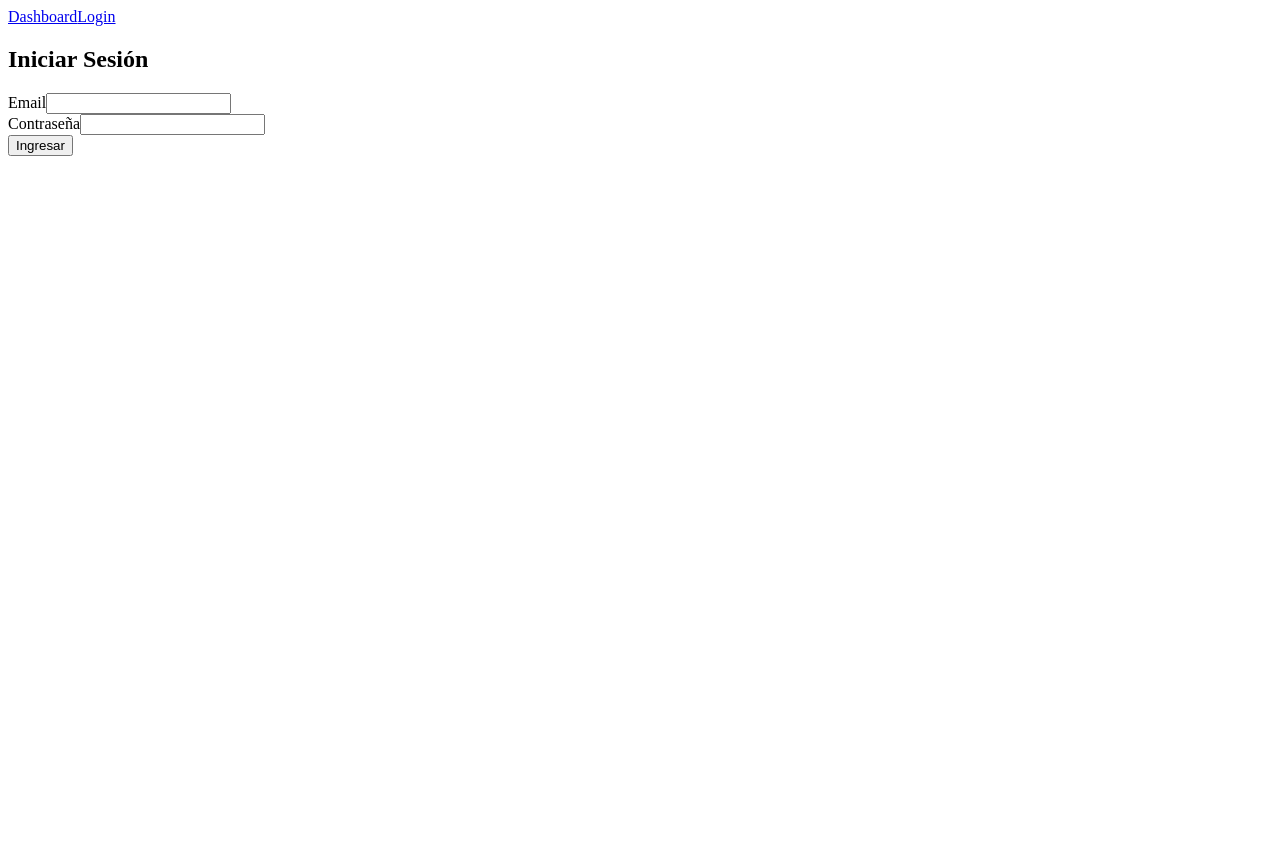
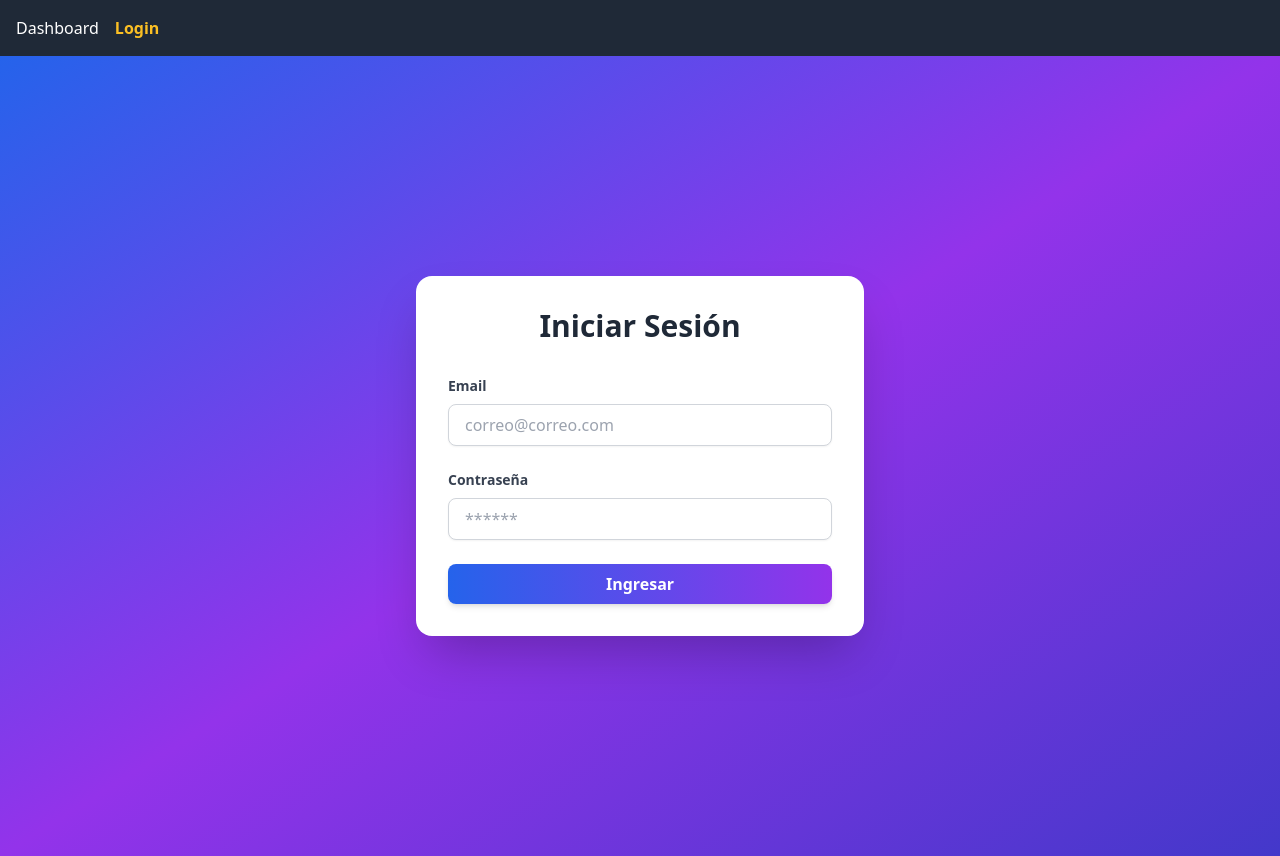
Before and after one commit to edwinrhc/Cerad-FrontEnd, an Angular app: page /login in a window 1280 px wide. Before the commit the page ends 800 px from the top, so only its background shows below. Built offline with nearby package versions, Linux system fonts and the light colour scheme.

Commit message:
feat(style): integrate Tailwind CSS 3.3.5 with PostCSS and configure base styles

```diff
--- a/package.json
+++ b/package.json
@@ -20,6 +20,7 @@
     "@angular/platform-server": "^19.2.0",
     "@angular/router": "^19.2.0",
     "@angular/ssr": "^19.2.12",
+    "@ngneat/tailwind": "^7.0.3",
     "express": "^4.18.2",
     "rxjs": "~7.8.0",
     "tslib": "^2.3.0",
@@ -32,12 +33,15 @@
     "@types/express": "^4.17.17",
     "@types/jasmine": "~5.1.0",
     "@types/node": "^18.18.0",
+    "autoprefixer": "^10.4.21",
     "jasmine-core": "~5.6.0",
     "karma": "~6.4.0",
     "karma-chrome-launcher": "~3.2.0",
     "karma-coverage": "~2.2.0",
     "karma-jasmine": "~5.1.0",
     "karma-jasmine-html-reporter": "~2.1.0",
+    "postcss": "^8.5.3",
+    "tailwindcss": "^3.3.5",
     "typescript": "~5.7.2"
   }
 }
--- /dev/null
+++ b/postcss.config.js
@@ -0,0 +1,6 @@
+module.exports = {
+  plugins: {
+    tailwindcss: {},
+    autoprefixer: {},
+  },
+}
--- a/src/app/features/auth/login/login.component.html
+++ b/src/app/features/auth/login/login.component.html
@@ -1,17 +1,22 @@
-<div class="min-h-screen flex items-center justify-center bg-gray-100">
-  <div class="bg-white p-8 rounded shadow-md w-96">
-    <h2 class="text-2xl font-bold mb-6 text-center">Iniciar Sesión</h2>
-    <form (ngSubmit)="onLogin()">
-      <div class="mb-4">
-        <label class="block mb-1">Email</label>
-        <input type="text" [(ngModel)]="email" name="email" required  class="w-full border px-3 py-2 rounded" />
+<div class="min-h-screen flex items-center justify-center bg-gradient-to-br from-blue-600 via-purple-600 to-indigo-700">
+  <div class="bg-white p-8 rounded-2xl shadow-2xl w-full max-w-md animate-fade-in-down">
+    <h2 class="text-3xl font-extrabold mb-8 text-center text-gray-800">Iniciar Sesión</h2>
+    <form (ngSubmit)="onLogin()" class="space-y-6">
+      <div>
+        <label class="block mb-2 text-sm font-semibold text-gray-700">Email</label>
+        <input type="email" [(ngModel)]="email" name="email" required placeholder="correo@correo.com"
+               class="w-full border border-gray-300 px-4 py-2 rounded-lg focus:outline-none focus:ring-2 focus:ring-blue-500 shadow-sm">
       </div>
-      <div class="mb-6">
-        <label class="block mb-1">Contraseña</label>
-        <input type="password" [(ngModel)]="password" name="password" required class="w-full border px-3 py-2 rounded" />
+      <div>
+        <label class="block mb-2 text-sm font-semibold text-gray-700">Contraseña</label>
+        <input type="password" [(ngModel)]="password" name="password" required placeholder="******"
+               class="w-full border border-gray-300 px-4 py-2 rounded-lg focus:outline-none focus:ring-2 focus:ring-blue-500 shadow-sm">
       </div>
-      <button type="submit" class="w-full bg-blue-600 text-white py-2 rounded hover:bg-blue-700">Ingresar</button>
-      <p *ngIf="errorMessage" class="text-red-500 text-sm mt-4">{{ errorMessage }}</p>
+      <button type="submit"
+              class="w-full bg-gradient-to-r from-blue-600 to-purple-600 text-white py-2 rounded-lg font-semibold shadow-md hover:from-blue-700 hover:to-purple-700 transition duration-300">
+        Ingresar
+      </button>
+      <p *ngIf="errorMessage" class="text-red-500 text-sm text-center mt-4 animate-pulse">{{ errorMessage }}</p>
     </form>
   </div>
 </div>
--- a/src/styles.css
+++ b/src/styles.css
@@ -1 +1,20 @@
 /* You can add global styles to this file, and also import other style files */
+@tailwind base;
+@tailwind components;
+@tailwind utilities;
+
+
+@keyframes fade-in-down {
+  from {
+    opacity: 0;
+    transform: translateY(-20px);
+  }
+  to {
+    opacity: 1;
+    transform: translateY(0);
+  }
+}
+
+.animate-fade-in-down {
+  animation: fade-in-down 0.5s ease-out;
+}
--- /dev/null
+++ b/tailwind.config.js
@@ -0,0 +1,10 @@
+/** @type {import('tailwindcss').Config} */
+module.exports = {
+  content: [
+    "./src/**/*.{html,ts}"
+  ],
+  theme: {
+    extend: {},
+  },
+  plugins: [],
+}
```
Also changed, not shown: 1 other file (tests, documents, lock files or other folders).
